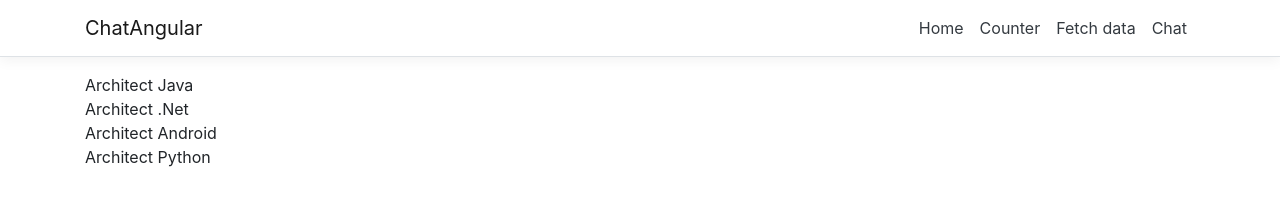
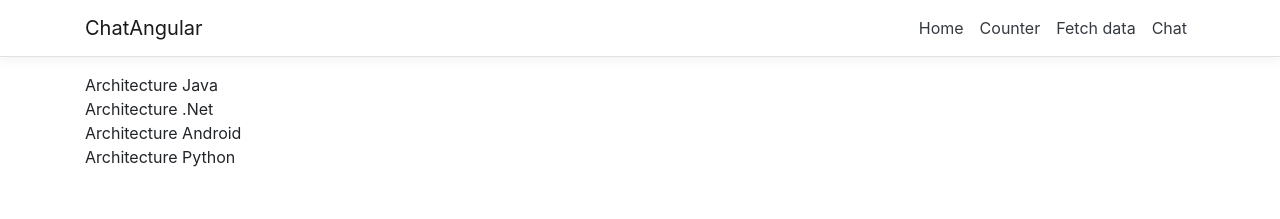
Before and after one commit to edhm/Chat, an Angular app in the folder ChatAngular/ClientApp/: page /chat in a window 1280 px wide. Shown: the top 219 px of the page. Built offline with nearby package versions, Linux system fonts and the light colour scheme.

Commit message:
Invocacion

```diff
--- a/ChatAngular/ClientApp/src/app/chat/chat.component.html
+++ b/ChatAngular/ClientApp/src/app/chat/chat.component.html
@@ -5,8 +5,8 @@
     <title></title>
 </head>
 <body>
-  <div *ngFor="let elemento of nameDev ">
-    Architect {{elemento}}
-  </div>
+  <app-message *ngFor="let elemento of nameDev "[texto]="elemento">
+
+  </app-message>
 </body>
 </html>
--- /dev/null
+++ b/ChatAngular/ClientApp/src/app/message/message.component.html
@@ -0,0 +1,10 @@
+<!DOCTYPE html>
+<html>
+<head>
+    <meta charset="utf-8" />
+    <title></title>
+</head>
+<body>
+  <div>Architecture {{texto}}</div>
+</body>
+</html>
```
Also changed, not shown: ChatAngular/ClientApp/src/app/app.module.ts (+6 -3 lines), ChatAngular/ClientApp/src/app/message/message.component.ts (added, +9 -0 lines), 1 other file (tests, documents, lock files or other folders).
